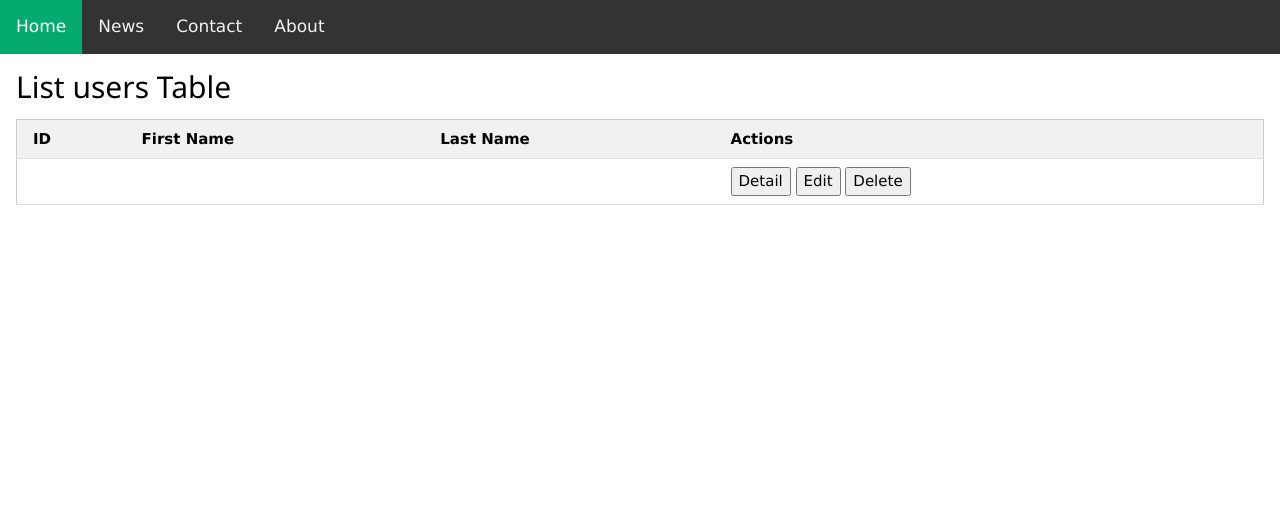
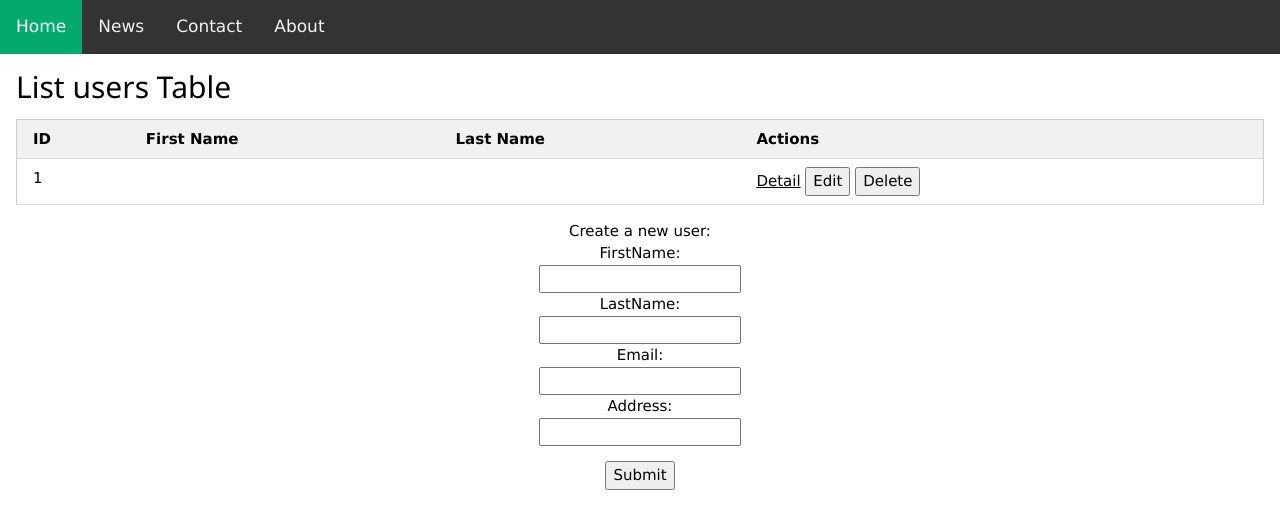
Before and after one commit to anthanh17/SSR-ejs-express-nodeBackend, a Node server app: page / in a window 1280 px wide. Shown: the top 529 px of the page. Run offline with Node 20, Linux system fonts and the light colour scheme; tables that the repository leaves empty or names only in its code hold one stand-in row (values such as "Sample post").

Commit message:
add form and post request

```diff
--- a/src/controller/homeController.js
+++ b/src/controller/homeController.js
@@ -11,7 +11,18 @@ let getDetailPage = async (req, res) => {
   return res.send(JSON.stringify(user));
 };
 
+let createNewUser = async (req, res) => {
+  // destructuring
+  let { firstName, lastName, email, address } = req.body;
+  await pool.execute(
+    "insert into users(firstName, lastName, email, address) values (?, ?, ?, ?)",
+    [firstName, lastName, email, address]
+  );
+  return res.redirect("/");
+};
+
 module.exports = {
   getHomepage,
   getDetailPage,
+  createNewUser,
 };
--- a/src/public/css/style.css
+++ b/src/public/css/style.css
@@ -26,3 +26,17 @@ body {
   background-color: #04aa6d;
   color: white;
 }
+
+.create-user-container {
+  padding: 15px;
+  text-align: center;
+}
+
+.create-user-container label {
+  display: block;
+}
+
+.btn-submit {
+  margin-top: 15px;
+  cursor: pointer;
+}
--- a/src/route/web.js
+++ b/src/route/web.js
@@ -6,6 +6,7 @@ let router = express.Router();
 const initWebRoute = (app) => {
   router.get("/", homeController.getHomepage);
   router.get("/detail/user/:id", homeController.getDetailPage);
+  router.post("/create-new-user", homeController.createNewUser);
 
   router.get("/about", (req, res) => {
     res.send("Nguyen The An");
--- a/src/server.js
+++ b/src/server.js
@@ -8,6 +8,9 @@ require("dotenv").config();
 const app = express();
 const port = process.env.PORT || 8080;
 
+app.use(express.urlencoded({ extended: true }));
+app.use(express.json());
+
 // setup view engine
 configViewEngine(app);
 
--- a/src/views/index.ejs
+++ b/src/views/index.ejs
@@ -35,7 +35,12 @@
               <td><%= dataUser[i].firstName %></td>
               <td><%= dataUser[i].lastName %></td>
               <td>
-                <button type="button">Detail</button>
+                <a
+                  class="btn-detail"
+                  href="/detail/user/<%= dataUser[i].id %>"
+                  target="_blank"
+                  >Detail</a
+                >
                 <button type="button">Edit</button>
                 <button type="button">Delete</button>
               </td>
@@ -44,6 +49,34 @@
           </tbody>
         </table>
       </div>
+      <div class="create-user-container">
+        <form action="/create-new-user" method="post">
+          <div>Create a new user:</div>
+          <div>
+            <label for="">FirstName:</label>
+            <input type="text" name="firstName" />
+          </div>
+
+          <div>
+            <label for="">LastName:</label>
+            <input type="text" name="lastName" />
+          </div>
+
+          <div>
+            <label for="">Email:</label>
+            <input type="email" name="email" />
+          </div>
+
+          <div>
+            <label for="">Address:</label>
+            <input type="text" name="address" />
+          </div>
+
+          <div>
+            <button type="submit" class="btn-submit">Submit</button>
+          </div>
+        </form>
+      </div>
     </div>
   </body>
 </html>
```
